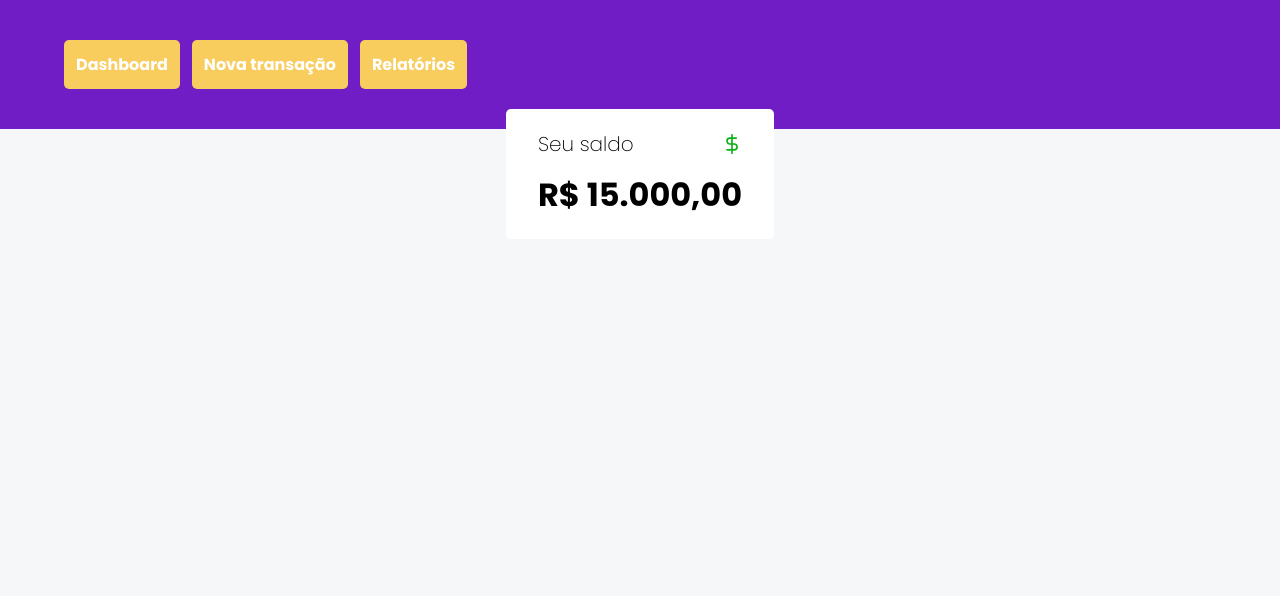
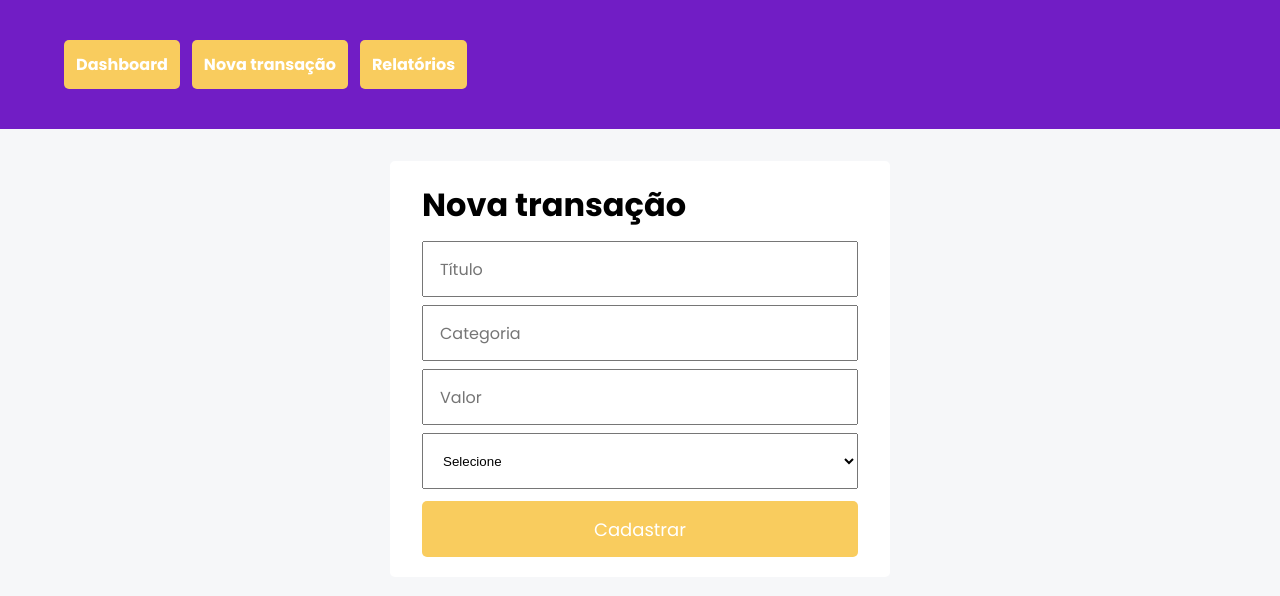
Before and after one commit to raulneto90/virtualwallet, a React (Create React App) app in the folder frontend/: page /transactions in a window 1280 px wide. Shown: the top 596 px of the page. Built offline with nearby package versions, Linux system fonts and the light colour scheme.

Commit message:
Fix pages

```diff
--- a/frontend/src/App.tsx
+++ b/frontend/src/App.tsx
@@ -1,5 +1,6 @@
 import React from 'react';
-import Dashboard from './pages/Dashboard';
+import { BrowserRouter } from 'react-router-dom';
+import Routes from './routes';
 
 import GlobalStyle from './styles/global';
 
@@ -7,9 +8,11 @@ const App: React.FC = () => {
   return (
     <>
       <GlobalStyle />
-      <Dashboard />
+      <BrowserRouter>
+        <Routes />
+      </BrowserRouter>
     </>
   );
-}
+};
 
 export default App;
--- /dev/null
+++ b/frontend/src/components/Header/index.tsx
@@ -0,0 +1,20 @@
+import React from 'react';
+import { Link } from 'react-router-dom';
+
+import { Container, Menu } from './styles';
+
+const Header: React.FC = () => (
+  <Container>
+    <Menu>
+      <ul>
+        <li>
+          <Link to="/">Dashboard</Link>
+          <Link to="/transactions">Nova transação</Link>
+          <Link to="/reports">Relatórios</Link>
+        </li>
+      </ul>
+    </Menu>
+  </Container>
+);
+
+export default Header;
--- /dev/null
+++ b/frontend/src/components/Header/styles.ts
@@ -0,0 +1,38 @@
+import styled from 'styled-components';
+
+export const Container = styled.div`
+  background: #711dc5;
+  padding: 20px 32px;
+`;
+
+export const Menu = styled.nav`
+  padding: 20px 32px;
+
+  ul {
+    list-style: none;
+
+    li {
+      display: flex;
+
+      a {
+        display: block;
+        background: #f9cc5e;
+        color: #fff;
+        font-weight: bold;
+        padding: 12px;
+        border-radius: 5px;
+        text-decoration: none;
+
+        transition: 0.2s;
+
+        & + a {
+          margin-left: 12px;
+        }
+
+        &:hover {
+          background: #ffbc1a;
+        }
+      }
+    }
+  }
+`;
--- a/frontend/src/pages/Dashboard/index.tsx
+++ b/frontend/src/pages/Dashboard/index.tsx
@@ -1,22 +1,13 @@
 import React from 'react';
 import { FiDollarSign } from 'react-icons/fi';
+import Header from '../../components/Header';
 
-import { Container, Menu, TransactionOverview, Card } from './styles';
+import { Container, TransactionOverview, Card } from './styles';
 
 const Dashboard: React.FC = () => {
   return (
     <Container>
-      <header>
-        <Menu>
-          <ul>
-            <li>
-              <a href="teste">Dashboard</a>
-              <a href="teste">Nova transação</a>
-              <a href="teste">Relatórios</a>
-            </li>
-          </ul>
-        </Menu>
-      </header>
+      <Header />
       <main>
         <TransactionOverview>
           <Card>
@@ -31,6 +22,6 @@ const Dashboard: React.FC = () => {
       </main>
     </Container>
   );
-}
+};
 
 export default Dashboard;
--- a/frontend/src/pages/Dashboard/styles.ts
+++ b/frontend/src/pages/Dashboard/styles.ts
@@ -2,43 +2,6 @@ import styled from 'styled-components';
 
 export const Container = styled.div`
   width: 100%;
-
-  > header {
-    background: #711DC5;
-    padding: 20px 32px;
-  }
-`;
-
-export const Menu = styled.nav`
-  padding: 20px 32px;
-
-  ul {
-    list-style: none;
-
-    li {
-      display: flex;
-
-      a {
-        display: block;
-        background: #F9CC5E;
-        color: #fff;
-        font-weight: bold;
-        padding: 12px;
-        border-radius: 5px;
-        text-decoration: none;
-
-        transition: 0.2s;
-
-        & + a {
-          margin-left: 12px;
-        }
-
-        &:hover {
-          background: #FFBC1A;
-        }
-      }
-    }
-  }
 `;
 
 export const TransactionOverview = styled.div`
@@ -58,10 +21,10 @@ export const Card = styled.div`
     justify-content: space-between;
     align-items: center;
 
-      p {
-        font-size: 20px;
-        font-weight: lighter;
-     }
+    p {
+      font-size: 20px;
+      font-weight: lighter;
+    }
   }
 
   h1 {
--- /dev/null
+++ b/frontend/src/pages/Transaction/index.tsx
@@ -0,0 +1,86 @@
+import { useHistory } from 'react-router-dom';
+
+import React, { FormEvent, useCallback, useState } from 'react';
+
+import { Container, FormContainer } from './styles';
+
+import api from '../../services/api';
+import Header from '../../components/Header';
+
+const Transaction: React.FC = () => {
+  const history = useHistory();
+
+  const [comment, setComment] = useState<string>();
+  const [category, setCategory] = useState<string>();
+  const [value, setValue] = useState<string>();
+  const [type, setType] = useState<string>();
+
+  const handleAddTransaction = useCallback(
+    async (event: FormEvent<HTMLFormElement>) => {
+      event.preventDefault();
+
+      const transaction = {
+        title: comment,
+        category,
+        value: Number(value),
+        type,
+      };
+
+      await api.post('/transactions', transaction);
+
+      history.push('/');
+
+      setComment('');
+      setCategory('');
+      setValue('');
+      setType('');
+    },
+    [category, comment, type, value],
+  );
+
+  return (
+    <Container>
+      <Header />
+      <FormContainer>
+        <h1>Nova transação</h1>
+        <form onSubmit={handleAddTransaction}>
+          <input
+            type="text"
+            name="comment"
+            required
+            placeholder="Título"
+            onChange={e => setComment(e.target.value)}
+          />
+          <input
+            type="text"
+            name="category"
+            required
+            placeholder="Categoria"
+            onChange={e => setCategory(e.target.value)}
+          />
+          <input
+            type="text"
+            name="value"
+            required
+            placeholder="Valor"
+            onChange={e => setValue(e.target.value)}
+          />
+          <select
+            required
+            onChange={e => {
+              setType(e.target.value);
+            }}
+          >
+            <option>Selecione</option>
+            <option value="income">Entrada</option>
+            <option value="outcome">Saída</option>
+          </select>
+
+          <button type="submit">Cadastrar</button>
+        </form>
+      </FormContainer>
+    </Container>
+  );
+};
+
+export default Transaction;
--- /dev/null
+++ b/frontend/src/pages/Transaction/styles.ts
@@ -0,0 +1,54 @@
+import styled from 'styled-components';
+
+export const Container = styled.div`
+  width: 100%;
+
+  display: flex;
+  flex-direction: column;
+`;
+
+export const FormContainer = styled.div`
+  display: flex;
+  flex-direction: column;
+
+  background: #fff;
+
+  padding: 20px 32px;
+  border-radius: 5px;
+
+  margin: 32px auto;
+  max-width: 500px;
+
+  form {
+    margin-top: 12px;
+
+    input,
+    select {
+      width: 100%;
+      height: 56px;
+      padding: 0 16px;
+
+      & + input,
+      & + select {
+        margin-top: 8px;
+      }
+    }
+
+    button {
+      background: #f9cc5e;
+      color: #fff;
+      border: none;
+      border-radius: 5px;
+      width: 100%;
+      height: 56px;
+      margin-top: 12px;
+      font-size: 18px;
+
+      transition: 0.2s;
+
+      &:hover {
+        background: #ffbc19;
+      }
+    }
+  }
+`;
--- /dev/null
+++ b/frontend/src/routes/index.tsx
@@ -0,0 +1,14 @@
+import React from 'react';
+import { Switch, Route } from 'react-router-dom';
+
+import Dashboard from '../pages/Dashboard';
+import Transaction from '../pages/Transaction';
+
+const Routes: React.FC = () => (
+  <Switch>
+    <Route path="/" exact component={Dashboard} />
+    <Route path="/transactions" component={Transaction} />
+  </Switch>
+);
+
+export default Routes;
--- /dev/null
+++ b/frontend/src/services/api.ts
@@ -0,0 +1,7 @@
+import axios from 'axios';
+
+const api = axios.create({
+  baseURL: 'http://localhost:3333',
+});
+
+export default api;
```
Also changed, not shown: frontend/package.json (+8 -1 lines), 1 other file (tests, documents, lock files or other folders).
